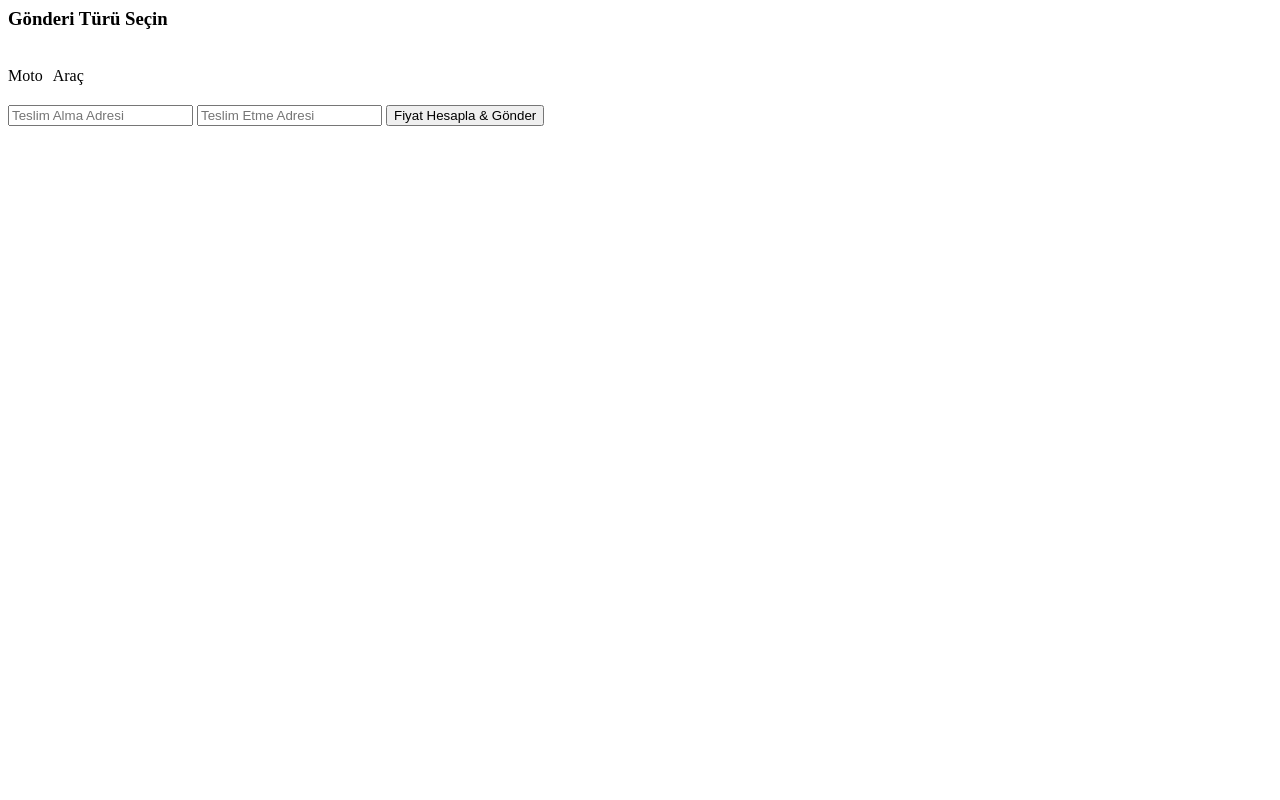
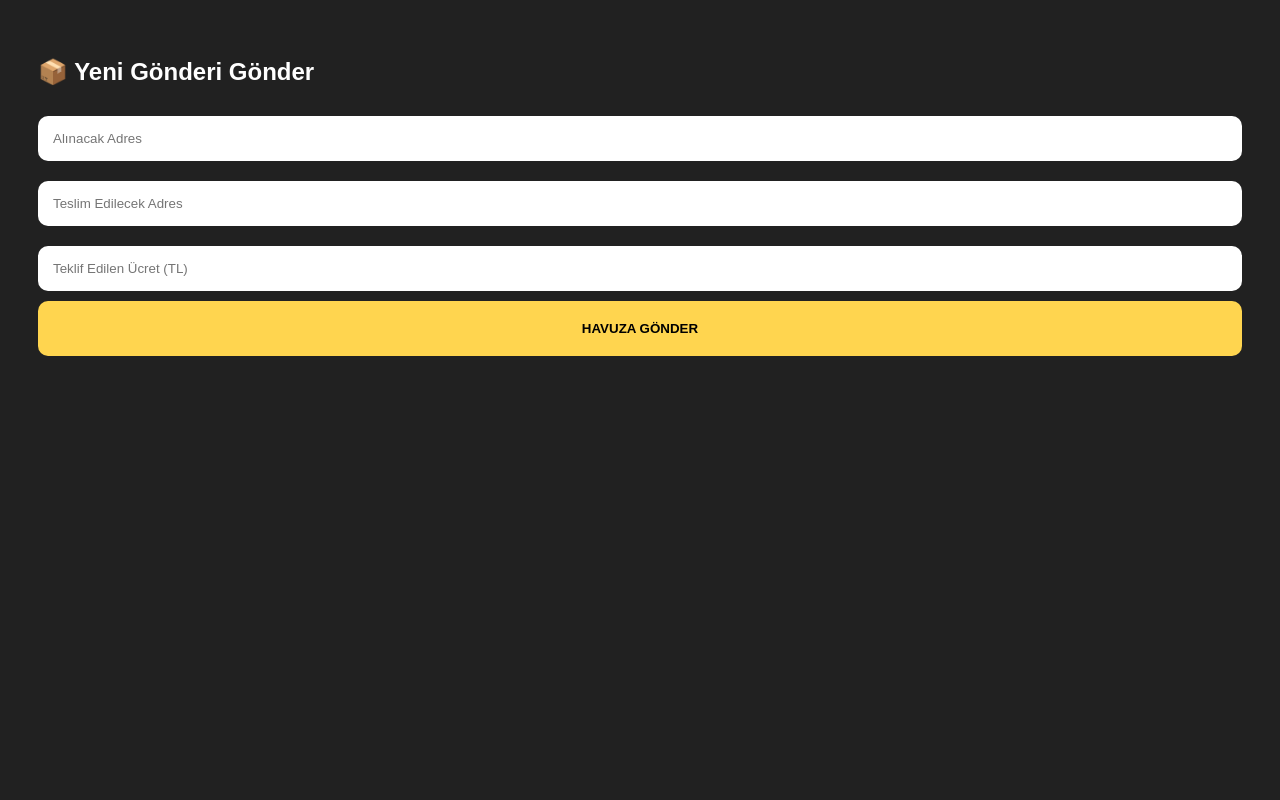
Before and after one commit to Queensho/pajet-kurye, a Flask app: page /musteri in a window 1280 px wide. Run offline with Flask 3, Linux system fonts and the light colour scheme.

Commit message:
Update musteri.html

```diff
--- a/templates/musteri.html
+++ b/templates/musteri.html
@@ -1,10 +1,21 @@
-<div class="bbk-form">
-    <h3>Gönderi Türü Seçin</h3>
-    <div style="display:flex; gap:10px; margin-bottom:20px;">
-        <div class="type-box active"><i class="fa-solid fa-motorcycle"></i><br>Moto</div>
-        <div class="type-box"><i class="fa-solid fa-car"></i><br>Araç</div>
-    </div>
-    <input type="text" placeholder="Teslim Alma Adresi">
-    <input type="text" placeholder="Teslim Etme Adresi">
-    <button class="btn-submit">Fiyat Hesapla & Gönder</button>
-</div>
+<!DOCTYPE html>
+<html lang="tr">
+<head>
+    <meta charset="UTF-8"><meta name="viewport" content="width=device-width, initial-scale=1.0">
+    <title>Pajet | Gönderi Oluştur</title>
+    <style>
+        body { font-family: sans-serif; background: #212121; color: white; padding: 30px; }
+        input { width: 100%; padding: 15px; margin: 10px 0; border-radius: 10px; border: none; box-sizing: border-box; }
+        button { width: 100%; padding: 20px; background: #FFD54F; color: black; font-weight: bold; border: none; border-radius: 10px; cursor: pointer; }
+    </style>
+</head>
+<body>
+    <h2>📦 Yeni Gönderi Gönder</h2>
+    <form method="POST">
+        <input type="text" name="adres_al" placeholder="Alınacak Adres" required>
+        <input type="text" name="adres_ver" placeholder="Teslim Edilecek Adres" required>
+        <input type="number" name="fiyat" placeholder="Teklif Edilen Ücret (TL)" required>
+        <button type="submit">HAVUZA GÖNDER</button>
+    </form>
+</body>
+</html>
```
